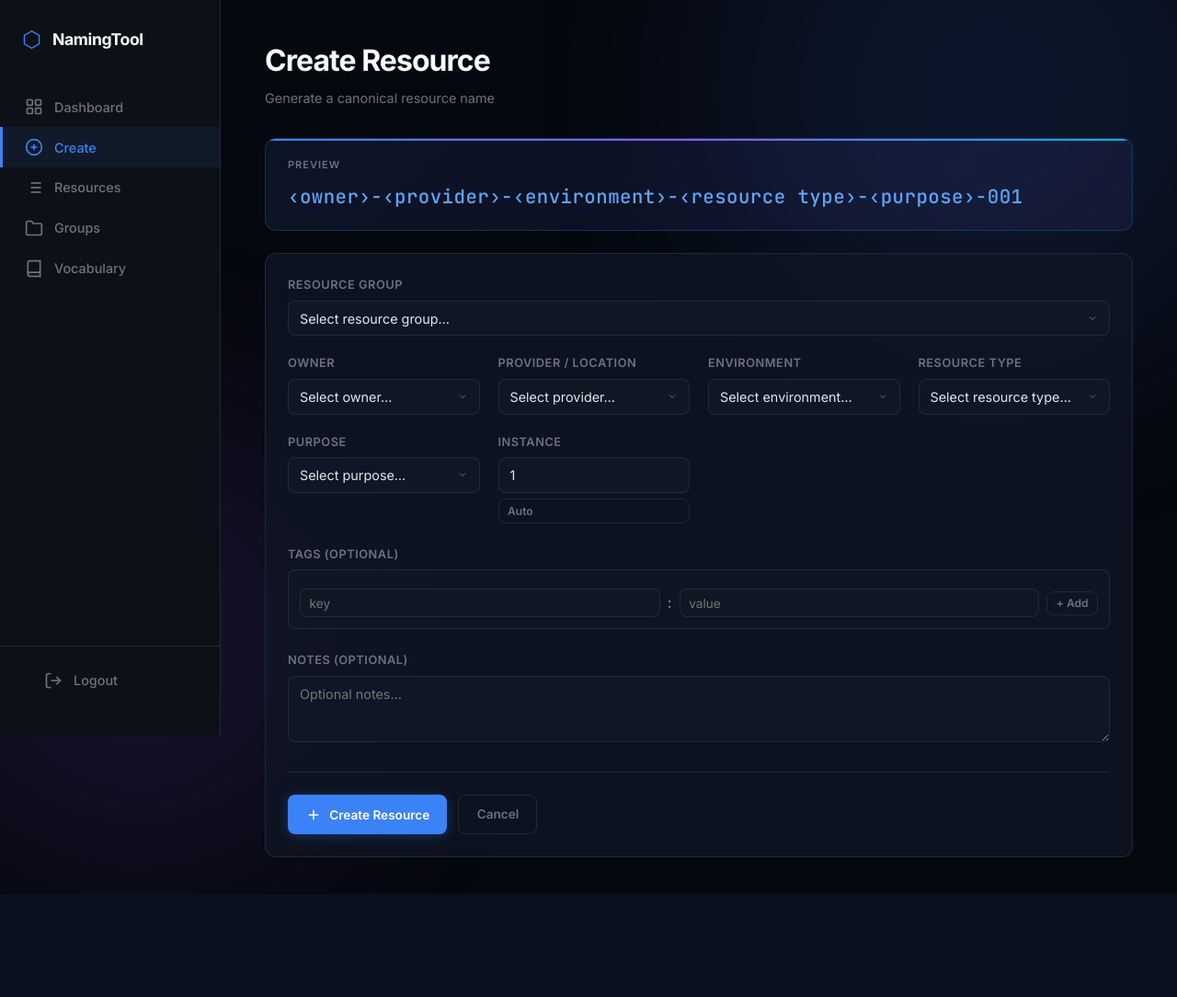
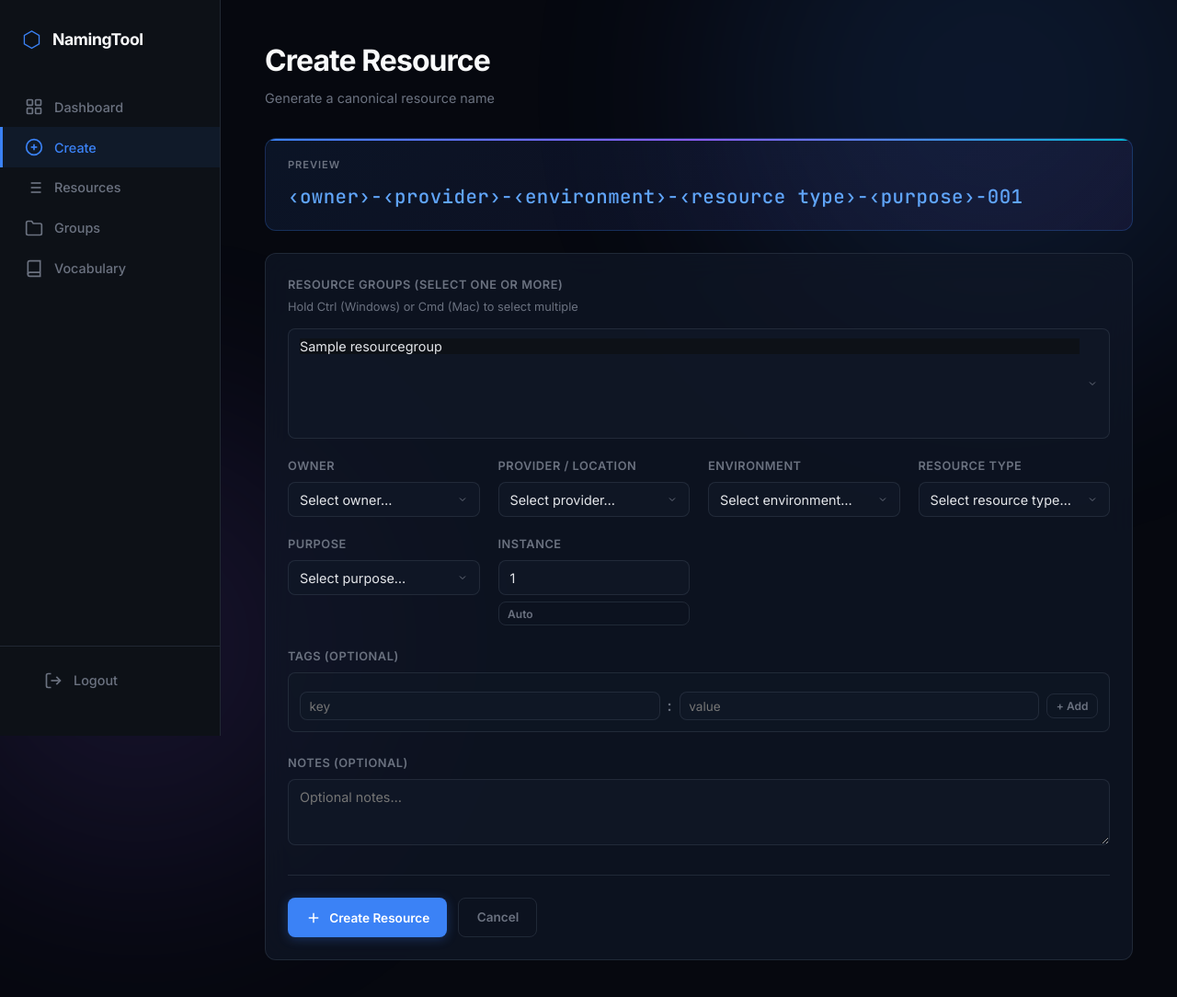
Before and after one commit to Nikil-D-Gr8/NamingTool, a Django app: page /resources/new/ in a window 1280 px wide. Shown: the whole page at 92% size. Before the commit the page ends 972 px from the top, so only its background shows below. Run offline with Django 5.2, Linux system fonts and the light colour scheme; a user stored in the database is signed in; tables that the repository leaves empty hold one stand-in row (values such as "Sample post").

Commit message:
add: multiple resource groups owning a resouce

```diff
--- a/naming/forms.py
+++ b/naming/forms.py
@@ -51,7 +51,7 @@ class ResourceForm(forms.ModelForm):
 
     class Meta:
         model = Resource
-        fields = ["group", "owner", "provider", "environment", "resource_type", "purpose", "instance", "notes"]
+        fields = ["groups", "owner", "provider", "environment", "resource_type", "purpose", "instance", "notes"]
         widgets = {
             "instance": forms.NumberInput(attrs={
                 "class": "form-input", "min": 1, "max": 999, "value": 1,
@@ -64,14 +64,11 @@ class ResourceForm(forms.ModelForm):
     def __init__(self, *args, **kwargs):
         super().__init__(*args, **kwargs)
 
-        # Resource Group dropdown
-        self.fields["group"].widget = forms.Select(
-            choices=[("", "Select resource group…")] + [
-                (g.pk, g.name) for g in ResourceGroup.objects.all()
-            ],
-            attrs={"class": "form-select", "id": "id_group"},
+        # Resource Groups multiselect
+        self.fields["groups"].widget = forms.SelectMultiple(
+            choices=[(g.pk, g.name) for g in ResourceGroup.objects.all()],
+            attrs={"class": "form-select", "id": "id_groups", "style": "height: 120px;"},
         )
-        self.fields["group"].empty_label = None
 
         # Build dropdown choices dynamically from vocabulary.yaml
         custom_option = [("__custom__", "✏️ Custom…")]
--- a/naming/models.py
+++ b/naming/models.py
@@ -44,12 +44,11 @@ class Resource(models.Model):
     # Internal tracking ID — auto-incremented, never changes
     internal_id = models.AutoField(primary_key=True)
 
-    # --- Resource Group ---
-    group = models.ForeignKey(
+    # --- Resource Groups ---
+    groups = models.ManyToManyField(
         ResourceGroup,
-        on_delete=models.PROTECT,
         related_name="resources",
-        help_text="The resource group this resource belongs to.",
+        help_text="The resource groups this resource belongs to (at least one).",
     )
 
     # --- Identity fields (these compose the canonical name) ---
--- a/naming/static/naming/js/app.js
+++ b/naming/static/naming/js/app.js
@@ -54,10 +54,12 @@ function initFormPersistence() {
                 custom.value = saved[f + '_custom'];
             }
         });
-        // Restore group
-        const groupSelect = document.getElementById('id_group');
-        if (groupSelect && saved.group) {
-            groupSelect.value = saved.group;
+        // Restore groups (multi-select)
+        const groupsSelect = document.getElementById('id_groups');
+        if (groupsSelect && saved.groups && Array.isArray(saved.groups)) {
+            Array.from(groupsSelect.options).forEach(opt => {
+                opt.selected = saved.groups.includes(opt.value);
+            });
         }
         // Restore instance
         if (instanceInput && saved.instance) {
@@ -79,8 +81,10 @@ function initFormPersistence() {
     // --- Save on every change ---
     function saveDraft() {
         const draft = {};
-        const groupSelect = document.getElementById('id_group');
-        if (groupSelect) draft.group = groupSelect.value;
+        const groupsSelect = document.getElementById('id_groups');
+        if (groupsSelect) {
+            draft.groups = Array.from(groupsSelect.selectedOptions).map(opt => opt.value);
+        }
 
         fields.forEach(f => {
             const select = document.getElementById('id_' + f);
@@ -101,8 +105,8 @@ function initFormPersistence() {
     }
 
     // Listen on all inputs
-    const groupSelect = document.getElementById('id_group');
-    if (groupSelect) groupSelect.addEventListener('change', saveDraft);
+    const groupsSelect = document.getElementById('id_groups');
+    if (groupsSelect) groupsSelect.addEventListener('change', saveDraft);
     fields.forEach(f => {
         const select = document.getElementById('id_' + f);
         const custom = document.getElementById('id_' + f + '_custom');
--- a/naming/templates/naming/resource_create.html
+++ b/naming/templates/naming/resource_create.html
@@ -28,11 +28,12 @@
         {% endif %}
 
         <div class="form-grid">
-            <!-- Resource Group (full width) -->
-            <div class="form-group form-group-full" id="group-group">
-                <label class="form-label" for="id_group">Resource Group</label>
-                {{ form.group }}
-                {% if form.group.errors %}<span class="field-error">{{ form.group.errors.0 }}</span>{% endif %}
+            <!-- Resource Groups (full width) -->
+            <div class="form-group form-group-full" id="group-groups">
+                <label class="form-label" for="id_groups">Resource Groups (select one or more)</label>
+                <div class="text-muted" style="font-size: 0.8rem; margin-top: -0.2rem; margin-bottom: 0.4rem;">Hold Ctrl (Windows) or Cmd (Mac) to select multiple</div>
+                {{ form.groups }}
+                {% if form.groups.errors %}<span class="field-error">{{ form.groups.errors.0 }}</span>{% endif %}
             </div>
 
             <!-- Owner -->
--- a/naming/templates/naming/resource_edit.html
+++ b/naming/templates/naming/resource_edit.html
@@ -17,7 +17,11 @@
         <div class="form-errors">{% for error in form.non_field_errors %}<p class="error-text">{{ error }}</p>{% endfor %}</div>
         {% endif %}
         <div class="form-grid">
-            <div class="form-group form-group-full"><label class="form-label">Resource Group</label>{{ form.group }}</div>
+            <div class="form-group form-group-full">
+                <label class="form-label">Resource Groups</label>
+                <div class="text-muted" style="font-size: 0.8rem; margin-top: -0.2rem; margin-bottom: 0.2rem;">Hold Ctrl (Windows) or Cmd (Mac) to select multiple</div>
+                {{ form.groups }}
+            </div>
             <div class="form-group"><label class="form-label">Owner</label>{{ form.owner }}{{ form.owner_custom }}</div>
             <div class="form-group"><label class="form-label">Provider</label>{{ form.provider }}{{ form.provider_custom }}</div>
             <div class="form-group"><label class="form-label">Environment</label>{{ form.environment }}{{ form.environment_custom }}</div>
--- a/naming/views.py
+++ b/naming/views.py
@@ -30,7 +30,7 @@ def dashboard(request):
     )
 
     # Recent resources
-    recent = resources.select_related("group")[:10]
+    recent = resources.prefetch_related("groups")[:10]
 
     context = {
         "total": total,
@@ -46,7 +46,7 @@ def dashboard(request):
 @login_required
 def resource_list(request):
     """Filterable list of all resources."""
-    resources = Resource.objects.select_related("group").all()
+    resources = Resource.objects.prefetch_related("groups").all()
 
     # Simple search
     q = request.GET.get("q", "").strip()
@@ -58,8 +58,9 @@ def resource_list(request):
             | Q(purpose__icontains=q)
             | Q(environment__icontains=q)
             | Q(notes__icontains=q)
-            | Q(group__name__icontains=q)
-        )
+            | Q(tags__icontains=q)
+            | Q(groups__name__icontains=q)
+        ).distinct()
 
     # Filters
     for field in ["owner", "provider", "environment", "resource_type"]:
@@ -70,7 +71,7 @@ def resource_list(request):
     # Group filter
     group_id = request.GET.get("group", "").strip()
     if group_id:
-        resources = resources.filter(group_id=group_id)
+        resources = resources.filter(groups__id=group_id)
 
     context = {
         "resources": resources,
@@ -95,6 +96,7 @@ def resource_create(request):
             except json.JSONDecodeError:
                 resource.tags = {}
             resource.save()
+            form.save_m2m()
             return redirect("resource_detail", pk=resource.pk)
     else:
         form = ResourceForm()
@@ -109,9 +111,9 @@ def resource_create(request):
 @login_required
 def resource_detail(request, pk):
     """View a single resource's details."""
-    resource = get_object_or_404(Resource.objects.select_related("group"), pk=pk)
-    # Get sibling resources in the same group
-    siblings = resource.group.resources.exclude(pk=resource.pk)[:10]
+    resource = get_object_or_404(Resource.objects.prefetch_related("groups"), pk=pk)
+    # Get sibling resources in the same groups
+    siblings = Resource.objects.filter(groups__in=resource.groups.all()).exclude(pk=resource.pk).distinct()[:10]
     return render(request, "naming/resource_detail.html", {
         "resource": resource,
         "siblings": siblings,
@@ -132,6 +134,7 @@ def resource_edit(request, pk):
             except json.JSONDecodeError:
                 pass
             resource.save()
+            form.save_m2m()
             return redirect("resource_detail", pk=resource.pk)
     else:
         form = ResourceForm(instance=resource)
```
Also changed, not shown: naming/admin.py (+7 -3 lines), naming/templates/naming/dashboard.html (+7 -1 lines), naming/templates/naming/resource_detail.html (+18 -9 lines), naming/templates/naming/resource_list.html (+7 -1 lines), naming/migrations/0004_remove_resource_group_resource_groups.py (added).
